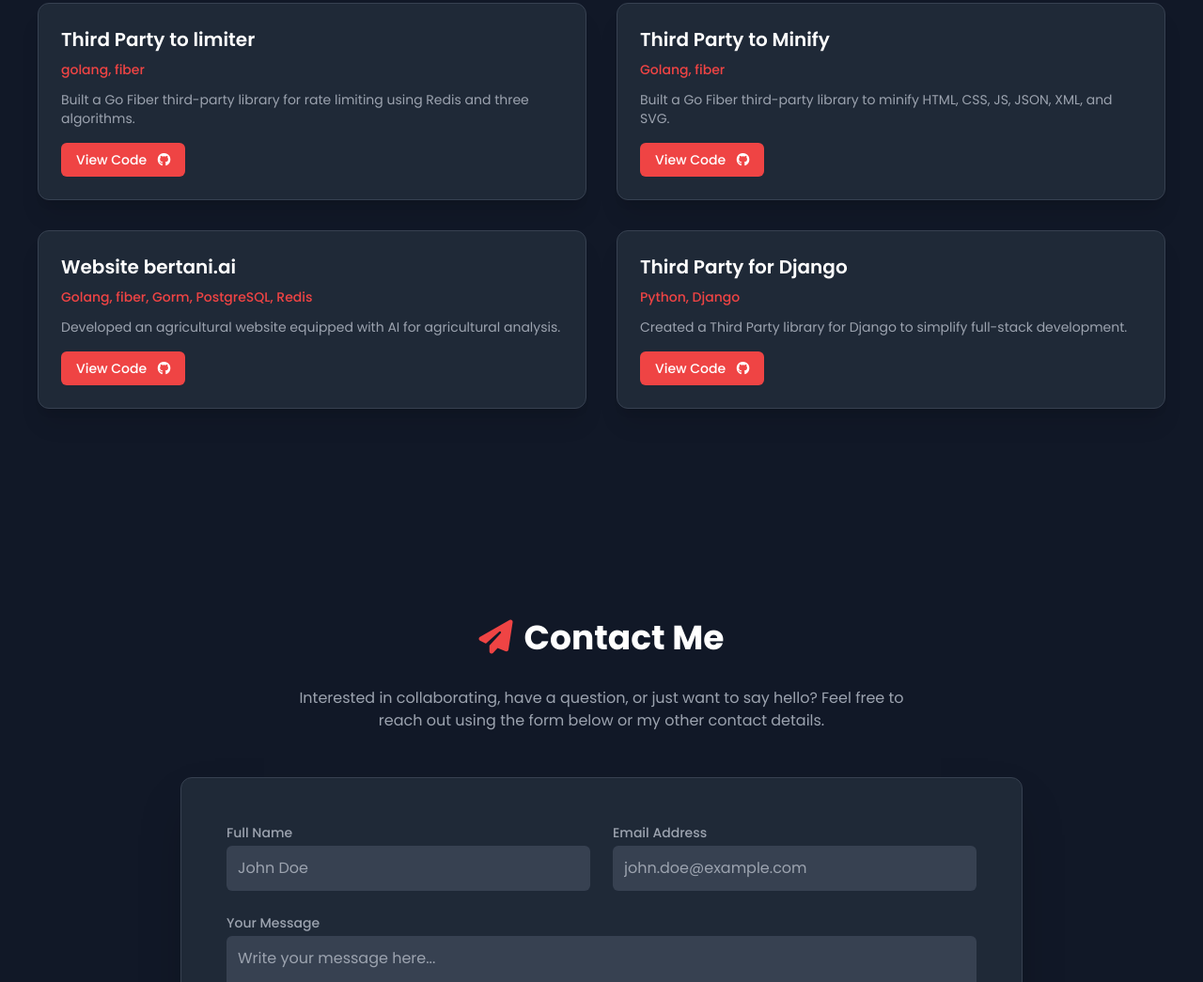
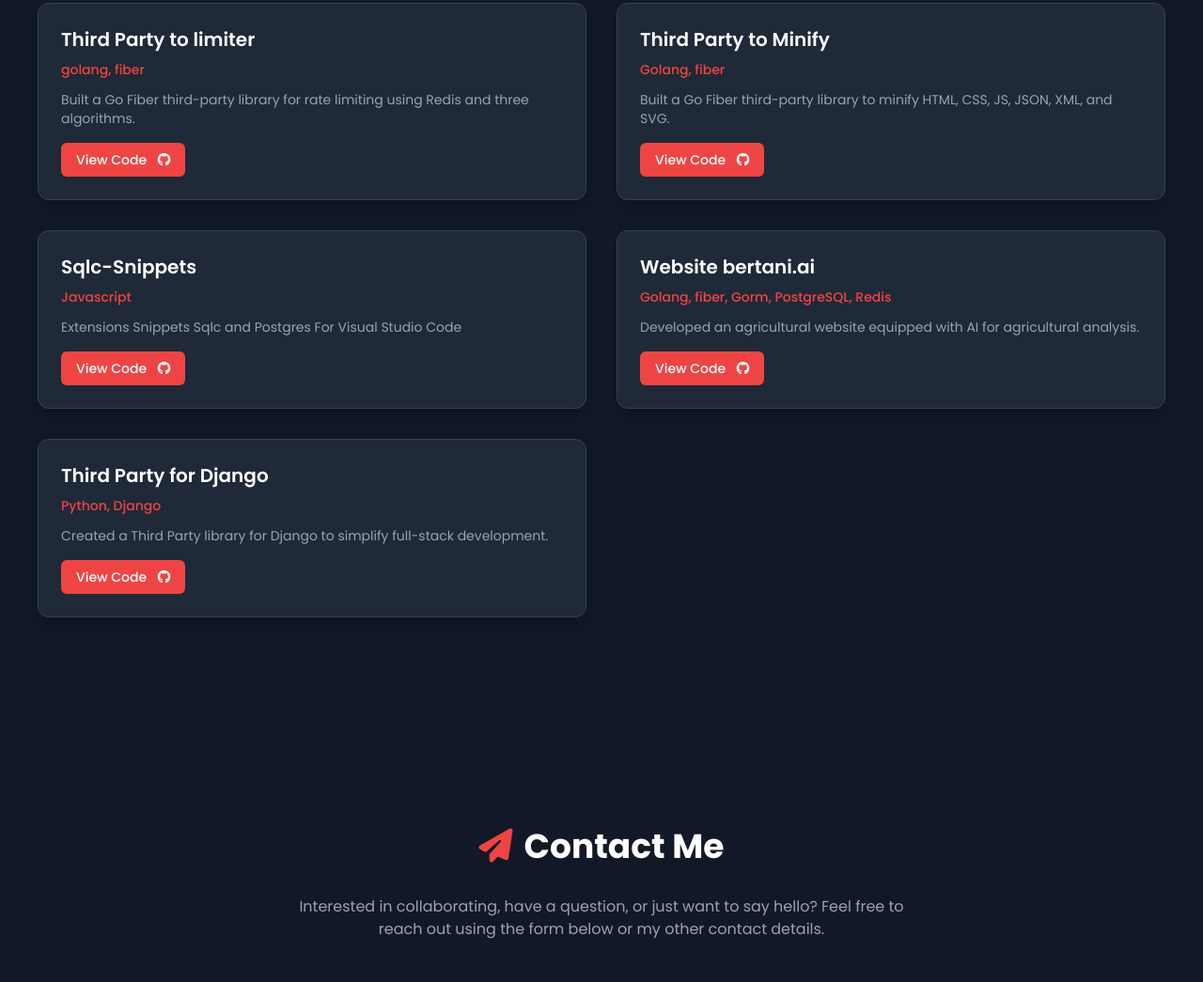
Before and after one commit to RajaSunrise/RajaSunrise, a plain HTML site: page docs/index.html in a window 1280 px wide. Shown: the part 3737-4782 px from the top of the page at 94% size. Drawn offline with nearby package versions, Linux system fonts and the light colour scheme.

Commit message:
🧹Update: add new project in index.html

```diff
--- a/docs/index.html
+++ b/docs/index.html
@@ -320,6 +320,18 @@
                             </a>
                         </div>
                     </div>
+                                        <div class="reveal reveal-delay-1 bg-medium-dark-bg rounded-xl shadow-xl overflow-hidden border border-light-dark-bg group transform hover:-translate-y-2 transition-all duration-300">
+                        <div class="p-6">
+                            <h3 class="text-xl font-semibold text-white mb-2">Sqlc-Snippets</h3>
+                            <p class="text-sm text-primary-red font-medium mb-3">Javascript</p>
+                            <p class="text-text-muted text-sm mb-4">
+                                Extensions Snippets Sqlc and Postgres For Visual Studio Code
+                            </p>
+                            <a href="https://github.com/NarmadaWeb/sqlc-snippets" target="_blank" class="inline-block bg-primary-red hover:bg-primary-red-darker text-white text-sm font-medium py-2 px-4 rounded-md transition-colors duration-300">
+                                View Code <i class="fab fa-github ml-2"></i>
+                            </a>
+                        </div>
+                    </div>
 
                     <div class="reveal reveal-delay-2 bg-medium-dark-bg rounded-xl shadow-xl overflow-hidden border border-light-dark-bg group transform hover:-translate-y-2 transition-all duration-300">
                         <div class="p-6">
```
